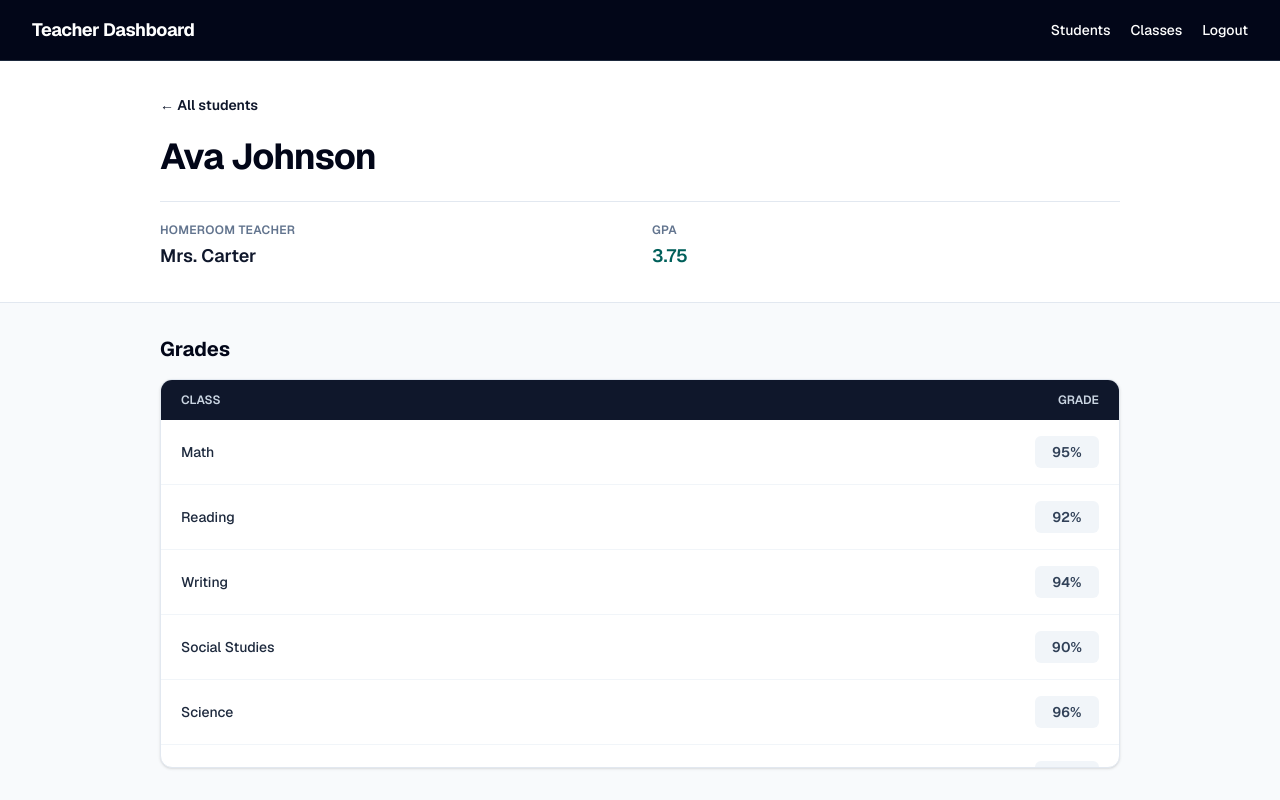
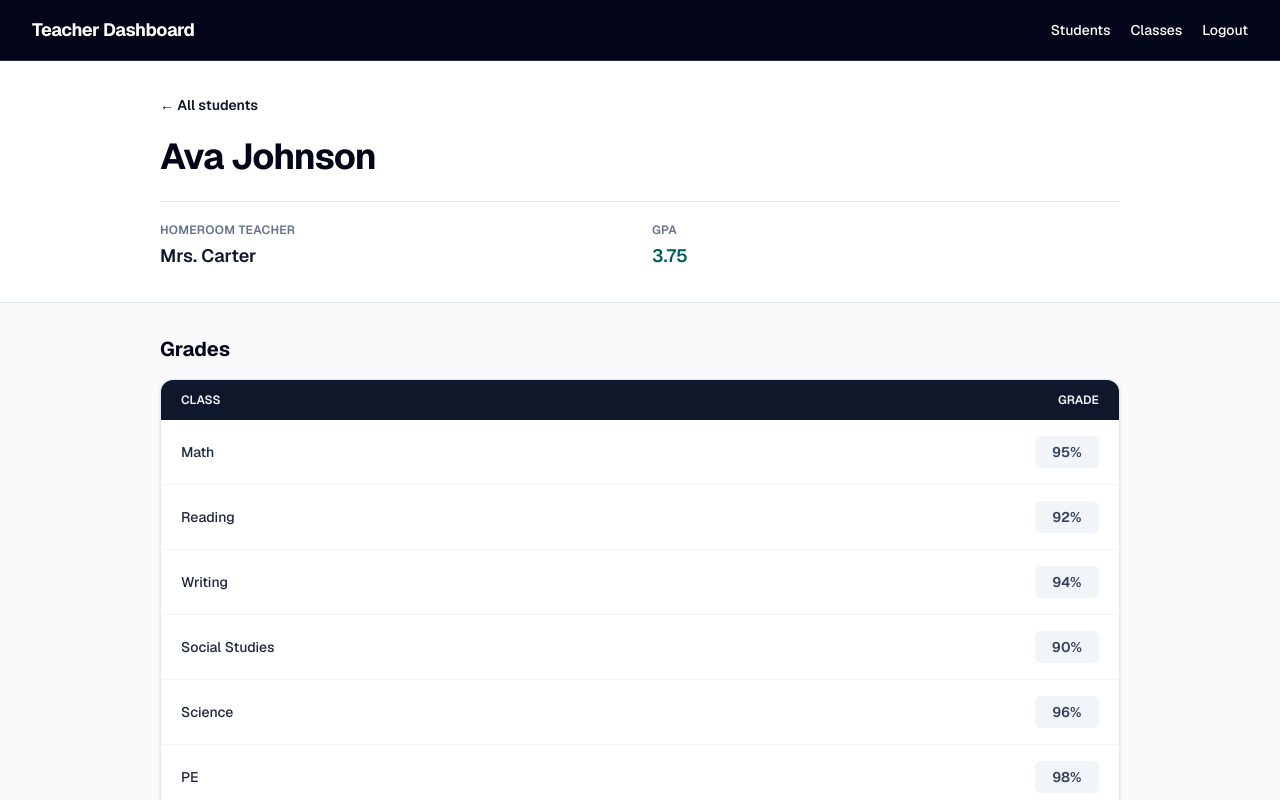
Before and after one commit to kmb1122/Teacher-Intervention-Dashboard, a Next.js app: page /students/1 in a window 1280 px wide. Shown: the top 800 px of the page. Built offline with nearby package versions, Linux system fonts and the light colour scheme.

Commit message:
Made whole student page scrollable instead of the just the table. This is more consistent with the other pages.

```diff
--- a/app/globals.css
+++ b/app/globals.css
@@ -20,22 +20,3 @@ a {
   height: 1.5rem;
   aspect-ratio: 1 / 1;
 }
-
-.grades-scrollbar {
-  scrollbar-color: #64748b transparent;
-  scrollbar-width: thin;
-}
-
-.grades-scrollbar::-webkit-scrollbar {
-  width: 0.375rem;
-  height: 0.375rem;
-}
-
-.grades-scrollbar::-webkit-scrollbar-track {
-  background: transparent;
-}
-
-.grades-scrollbar::-webkit-scrollbar-thumb {
-  border-radius: 0;
-  background: #64748b;
-}
--- a/app/students/[id]/page.tsx
+++ b/app/students/[id]/page.tsx
@@ -25,8 +25,8 @@ export default async function StudentPage({
   if (!Number.isInteger(studentId) || !student) notFound();
 
   return (
-    <main className="flex h-[calc(100dvh-57px)] flex-col overflow-hidden bg-slate-50 text-slate-900 sm:h-[calc(100dvh-61px)]">
-      <section className="shrink-0 border-b border-slate-200 bg-white">
+    <main className="min-h-screen bg-slate-50 text-slate-900">
+      <section className="border-b border-slate-200 bg-white">
         <div className="mx-auto max-w-5xl px-4 py-6 sm:px-6 sm:py-8 lg:px-8">
           <Link
             href="/"
@@ -58,19 +58,21 @@ export default async function StudentPage({
         </div>
       </section>
 
-      <section className="mx-auto flex min-h-0 w-full max-w-5xl flex-1 flex-col px-4 py-6 sm:px-6 sm:py-8 lg:px-8">
+      <section className="mx-auto w-full max-w-5xl px-4 py-6 sm:px-6 sm:py-8 lg:px-8">
         <h3 className="text-xl font-bold text-slate-950">Grades</h3>
-        <div className="mt-4 flex min-h-0 flex-1 flex-col overflow-hidden rounded-xl border border-slate-200 bg-white shadow-sm">
-          <div className="grades-scrollbar min-h-0 flex-1 overflow-auto">
-            <table className="w-full min-w-[280px] text-left text-sm">
-              <thead className="sticky top-0 z-10 bg-slate-900 text-xs uppercase text-slate-300">
+        <div className="mt-4 rounded-xl border border-slate-200 bg-white shadow-sm">
+          <table className="w-full text-left text-sm">
+            <thead className="bg-slate-900 text-xs uppercase text-slate-100">
               <tr>
-                  <th scope="col" className="px-4 py-3 font-semibold sm:px-5">
+                <th
+                  scope="col"
+                  className="rounded-tl-xl px-4 py-3 font-semibold sm:px-5"
+                >
                   Class
                 </th>
                 <th
                   scope="col"
-                    className="px-4 py-3 text-right font-semibold sm:px-5"
+                  className="rounded-tr-xl px-4 py-3 text-right font-semibold sm:px-5"
                 >
                   Grade
                 </th>
@@ -113,7 +115,6 @@ export default async function StudentPage({
             </tbody>
           </table>
         </div>
-        </div>
       </section>
     </main>
   );
```
Also changed, not shown: 1 other file (tests, documents, lock files or other folders). Lines whose indentation alone changed are shown as unchanged.
